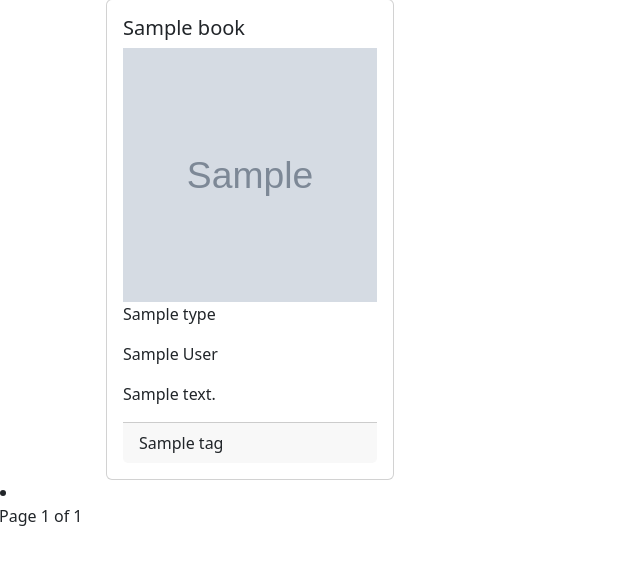
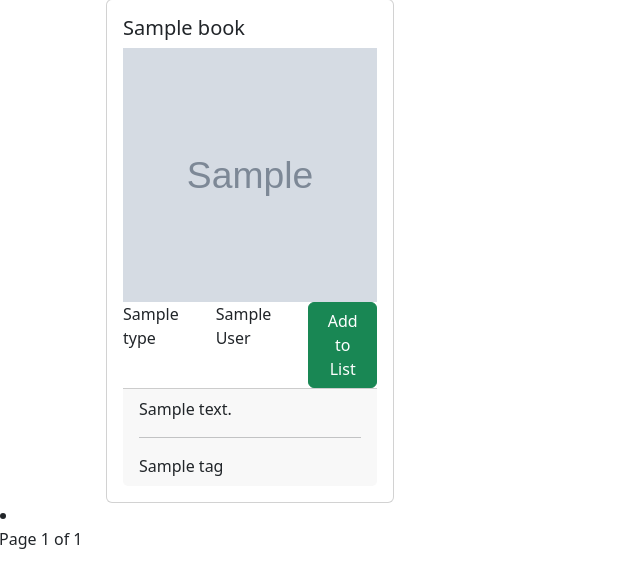
Before and after one commit to TomoriNow/Midterm-Project, a Django app: template main/templates/catalogue.html in a window 1280 px wide. Shown: the part 221-800 px from the top of the page, without its empty margins (0-640 px from the left). Run offline with Django 4.2, Linux system fonts and the light colour scheme; the template is opened without the code that fills it: most values are stand-ins (such as "Sample title", 1, 10 or a date in 2020); grey boxes marked "Sample" are stand-in pictures.

Commit message:
updated catalogue cards

```diff
--- a/main/templates/catalogue.html
+++ b/main/templates/catalogue.html
@@ -14,10 +14,20 @@
                                 <div class="ratio ratio-1x1">
                                     <img src="{{ book.imagelink }}">
                                 </div>
-                                <p class="card-text">{{ book.type }}</p>
-                                <p class="card-text">{{ book.author }}</p>
-                                <p class="card-text">{{ book.description }}</p>
+                                <div class="row align-items-start">
+                                    <div class="col">
+                                        <p class="card-text">{{ book.type }}</p>
+                                    </div>
+                                    <div class="col">
+                                        <p class="card-text">{{ book.author }}</p>
+                                    </div>
+                                    <div class="col">
+                                        <button onclick = "changeBook('{{book.name}}')" type="button" class="btn btn-success" data-bs-toggle="modal" data-bs-target="#exampleModal">Add to List</button>
+                                    </div>
+                                </div>
                                 <div class="card-footer">
+                                    <p class="card-text"> {{ book.description }} </p>
+                                    <hr/>
                                     {% for tag in book.tags.all %}
                                         {{ tag }}
                                     {% endfor %}
@@ -48,5 +58,20 @@
 {% endif %}
 
 </div>
+<script>
+    function changeBook(title){
+        document.getElementById("name").value = title
+    }
+    function addEntry() {
+        fetch("{% url 'main:create_catalog_entry' %}", {
+            method: "POST",
+            body: new FormData(document.querySelector('#form'))
+        })
+
+        document.getElementById("form").reset()
+        return false
+    }
+    document.getElementById("button_add").onclick = addEntry
+</script>
 
 {% endblock content %}
```
